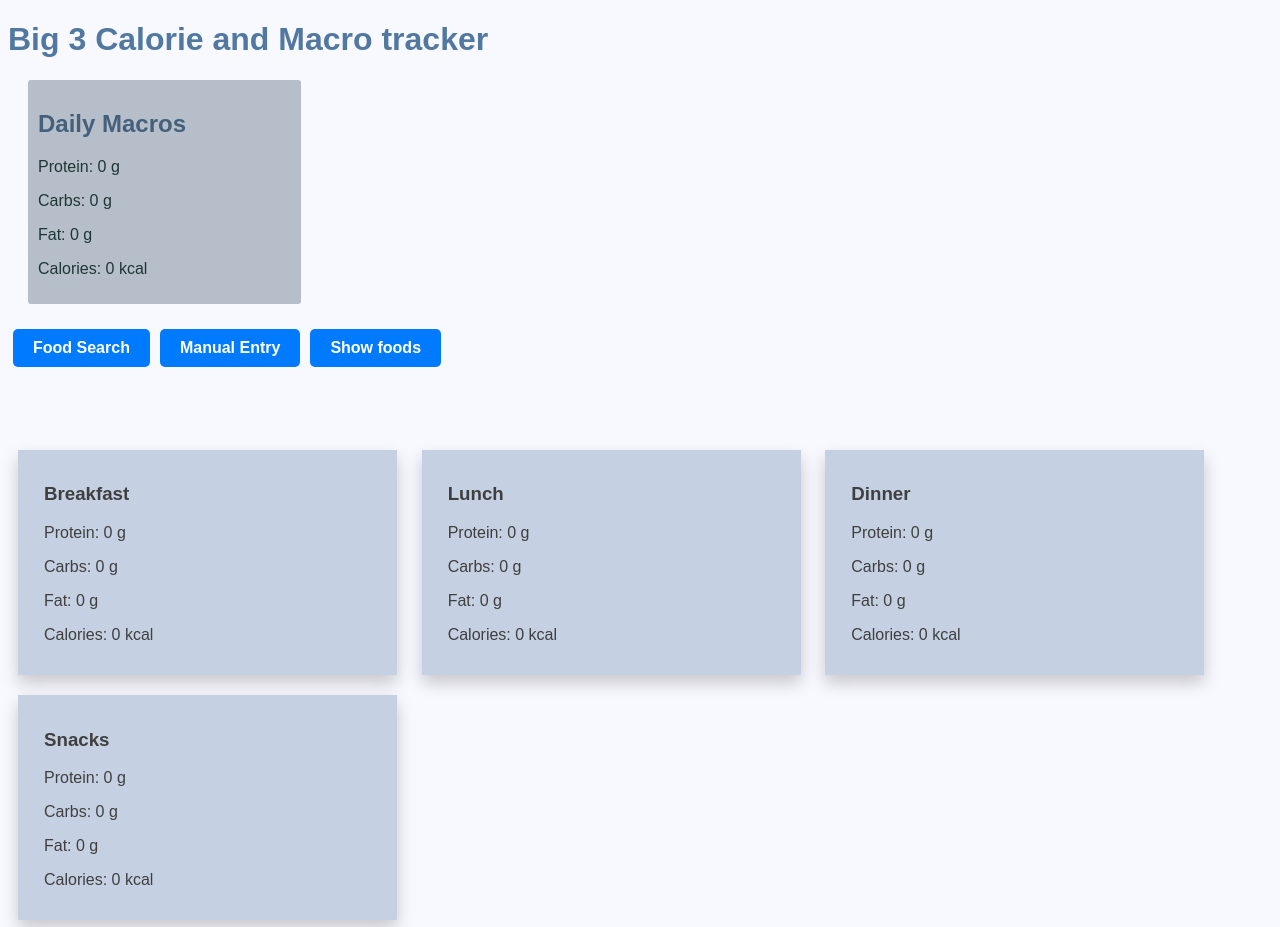
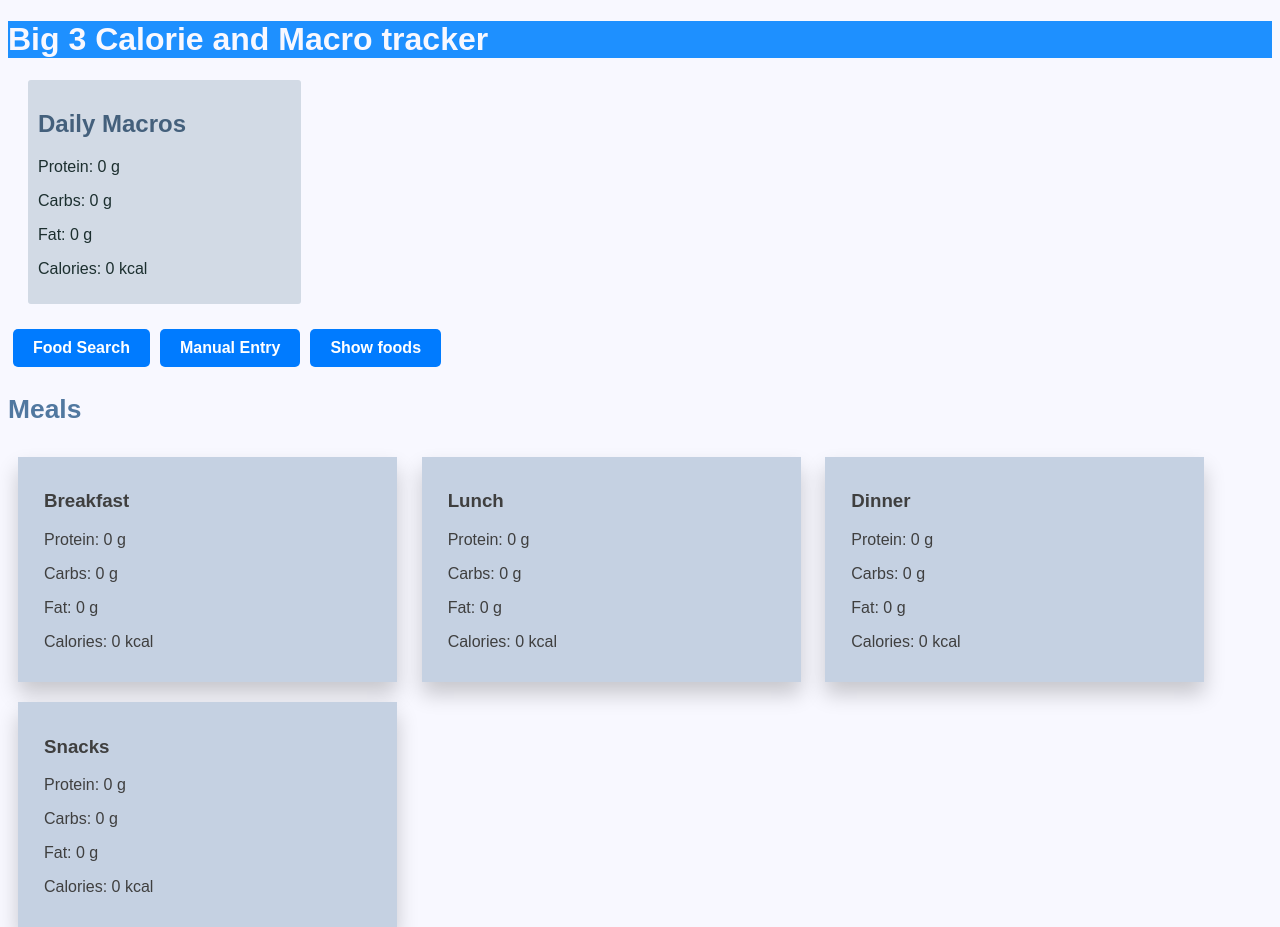
Before and after one commit to dstraco/MacroCalorieTracker, a Flask app: page / in a window 1280 px wide. Shown: the top 927 px of the page. Run offline with Flask 3, Linux system fonts and the light colour scheme; data that the repository does not hold is empty.

Commit message:
Refactored html pages.

```diff
--- a/app.py
+++ b/app.py
@@ -23,7 +23,7 @@ def index():
     total_fats = sum(meal.get_fats() for meal in meals)
     total_calories = sum(meal.get_calories() for meal in meals)
 
-    return render_template('index.html', meals=meals)
+    return render_template('index.html')
 
 @app.route('/add_food', methods=['GET', 'POST'])
 def add_food():
--- a/static/css/styles.css
+++ b/static/css/styles.css
@@ -1,7 +1,11 @@
 h1 {
     font-family: Arial, sans-serif;
+    color: ghostwhite;
+    background-color: dodgerblue;
+}
+.meals-h2 {
     color: rgb(81, 120, 160);
-
+    font-size: 165%;
 }
 body {
     font-family: Arial, sans-serif;
@@ -15,8 +19,8 @@ ul {
     list-style-type: none;
 }
 .macro-container {
-    background-color: rgb(182, 190, 201);
-    color: rgb(32, 54, 54);
+    background-color: rgb(210, 218, 229);
+    color: rgb(28, 47, 47);
     margin: 20px;
     padding: 10px;
     width: 20%;
@@ -32,10 +36,6 @@ ul {
     padding: 10px;
     width: 50%;
     border-radius: 10px;
-}
-
-.macros h2, .meals h2, .actions h2 {
-    margin-top: 0;
 }
 .meal {
     border: 1px solid #ccc;
@@ -55,9 +55,10 @@ ul {
     text-decoration: none;
     border-radius: 5px;
     font-weight: bold;
+    border-style: none;
 }
 .button:hover {
-    background-color: #0056b3;
+    background-color: #5ea0e5;
 }
 .delete_button {
     display: inline-block;
@@ -87,7 +88,7 @@ ul {
 /* new */
 .card {
     /* Add shadows to create the "card" effect */
-    box-shadow: 0 8px 16px 0 rgba(0,0,0,0.2);
+    box-shadow: 0px 12px 20px 0px rgba(0,0,0,0.2);
     transition: 0.3s;
     background-color: rgb(197, 209, 226);
     width: 30%;
@@ -96,7 +97,7 @@ ul {
   }
   /* On mouse-over, add a deeper shadow */
   .card:hover {
-    box-shadow: 0 8px 16px 0 rgba(131, 130, 130, 0.8);
+    box-shadow: 0 16px 24px 0 rgba(131, 130, 130, 0.8);
   }
   /* Add some padding inside the card container */
   .container {
--- a/static/js/macroTracker.js
+++ b/static/js/macroTracker.js
@@ -93,5 +93,4 @@ function calculateMealMacros(meal, meals) {
     document.getElementById(`${mealElements[meal]}-carbs`).textContent = `Carbs: ${meal_carbs} g`;
     document.getElementById(`${mealElements[meal]}-fat`).textContent = `Fat: ${meal_fat} g`;
     document.getElementById(`${mealElements[meal]}-calories`).textContent = `Calories: ${meal_calories} kcal`;
-
 }
--- a/templates/index.html
+++ b/templates/index.html
@@ -9,7 +9,10 @@
 </head>
 
 <body>
+    <header>
         <h1>Big 3 Calorie and Macro tracker</h1>
+    </header>
+    <main>
         <div class="macro-container" id="daily-macros">
             <h2>Daily Macros</h2>
             <p id=daily-protein>Protein: g</p>
@@ -17,15 +20,15 @@
             <p id=daily-fat>Fats: g</p>
             <p id=daily-calories>Calories: kcal</p>
         </div>
-    <main>
+        <nav>
             <div class="add-food-buttons">
                 <a href="{{ url_for('search_food') }}" class="button">Food Search</a>
                 <a href="{{ url_for('add_food') }}" class="button">Manual Entry</a>
                 <a href="{{ url_for('show_meals') }}" class="button">Show foods</a>
             </div>
-
+        </nav>
+        <h2 class="meals-h2">Meals</h2>
         <div class="meal-cards">
-            <h2>Meals</h2>
             <div class="card">
                 <div class="container" id="breakfast-container">
                     <h3>Breakfast</h3>
```
Also changed, not shown: templates/add_food.html (+9 -4 lines), templates/search.html (+10 -6 lines), templates/search_results.html (+11 -9 lines), templates/show_meals.html (+11 -5 lines). Lines whose indentation alone changed are shown as unchanged.
